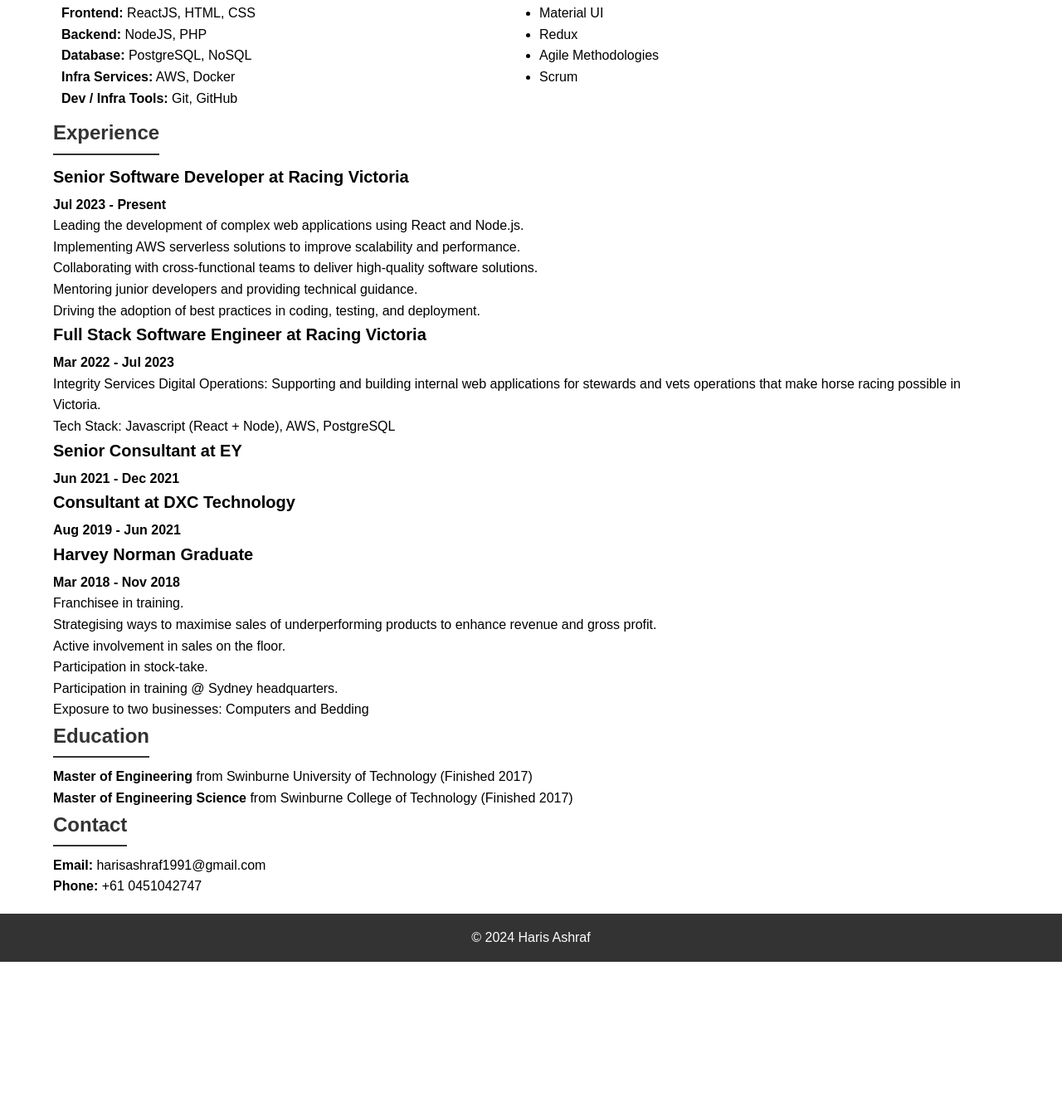
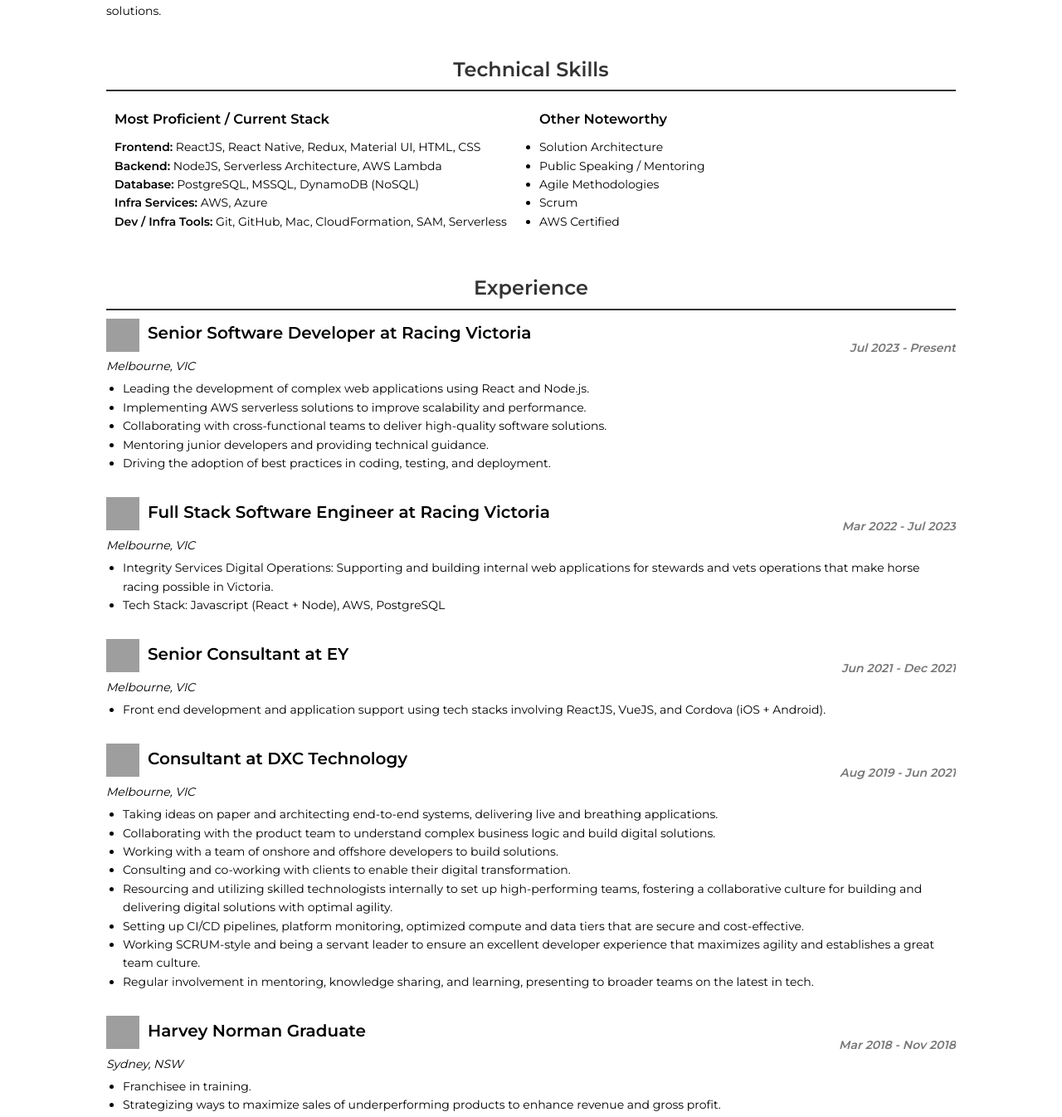
Before and after one commit to iusegithub/pf, a plain HTML site: page index.html in a window 1280 px wide. Shown: the part 375-1721 px from the top of the page at 83% size. Before the commit the page ends 1534 px from the top, so only its background shows below. Drawn offline with Linux system fonts and the light colour scheme; grey boxes are pictures that could not be loaded.

Commit message:
various improvements

```diff
--- a/index.html
+++ b/index.html
@@ -1,31 +1,51 @@
 <!DOCTYPE html>
 <html lang="en">
   <head>
-    <meta charset="UTF-8">
-    <meta name="viewport" content="width=device-width, initial-scale=1.0">
-    <title>Haris Ashraf - Portfolio</title>
-    <link rel="stylesheet" href="styles.css">
+    <meta charset="UTF-8" />
+    <meta name="viewport" content="width=device-width, initial-scale=1.0" />
+    <title>Haris Ashraf's Resume</title>
+    <link rel="stylesheet" href="styles.css" />
+    <link
+      href="https://fonts.googleapis.com/css2?family=Montserrat:wght@300;400;600&display=swap"
+      rel="stylesheet"
+    />
+    <link
+      rel="stylesheet"
+      href="https://cdnjs.cloudflare.com/ajax/libs/font-awesome/6.0.0-beta3/css/all.min.css"
+    />
   </head>
   <body>
     <header>
       <div class="container">
         <h1>Haris Ashraf</h1>
         <p>Consultant and Full Stack Engineer</p>
-            <nav>
-                <ul>
-                    <li><a href="#summary">Summary</a></li>
-                    <li><a href="#skills">Skills</a></li>
-                    <li><a href="#experience">Experience</a></li>
-                    <li><a href="#education">Education</a></li>
-                    <li><a href="#contact">Contact</a></li>
-                </ul>
-            </nav>
+        <div class="contact-info">
+          <a href="https://www.linkedin.com/in/haris-ashraf/" target="_blank"
+            ><i class="fab fa-linkedin"></i
+          ></a>
+          <a href="https://github.com/iusegithub" target="_blank"
+            ><i class="fab fa-github"></i
+          ></a>
+          <a href="https://www.instagram.com/whatsallthehype1/" target="_blank"
+            ><i class="fab fa-instagram"></i
+          ></a>
+          <a href="mailto:harisashraf1@live.com" target="_blank"
+            ><i class="fas fa-envelope"></i
+          ></a>
+        </div>
       </div>
     </header>
+
     <main>
       <section id="summary" class="container">
         <h2>Summary</h2>
-            <p>I'm a consultant and full stack engineer within the web application space where I look for ways to solve problems and add value to society. I use ReactJS, NodeJS, and AWS as my preferred tech stack to build stuff and specialize in serverless architectures.</p>
+        <p>
+          A product-focused full stack engineer with 5 years of software
+          engineering experience, specializing in ReactJS, NodeJS, and AWS. I
+          excel at transforming ideas into secure, scalable, and performant
+          applications, driven by a passion for creative problem-solving and
+          delivering impactful solutions.
+        </p>
       </section>
       <section id="skills" class="container">
         <h2>Technical Skills</h2>
@@ -33,20 +53,32 @@
           <div class="skill-category">
             <h3>Most Proficient / Current Stack</h3>
             <ul>
-                        <li><strong>Frontend:</strong> ReactJS, HTML, CSS</li>
-                        <li><strong>Backend:</strong> NodeJS, PHP</li>
-                        <li><strong>Database:</strong> PostgreSQL, NoSQL</li>
-                        <li><strong>Infra Services:</strong> AWS, Docker</li>
-                        <li><strong>Dev / Infra Tools:</strong> Git, GitHub</li>
+              <li>
+                <strong>Frontend:</strong> ReactJS, React Native, Redux,
+                Material UI, HTML, CSS
+              </li>
+              <li>
+                <strong>Backend:</strong> NodeJS, Serverless Architecture, AWS
+                Lambda
+              </li>
+              <li>
+                <strong>Database:</strong> PostgreSQL, MSSQL, DynamoDB (NoSQL)
+              </li>
+              <li><strong>Infra Services:</strong> AWS, Azure</li>
+              <li>
+                <strong>Dev / Infra Tools:</strong> Git, GitHub, Mac,
+                CloudFormation, SAM, Serverless
+              </li>
             </ul>
           </div>
           <div class="skill-category">
             <h3>Other Noteworthy</h3>
             <ul>
-                        <li>Material UI</li>
-                        <li>Redux</li>
+              <li>Solution Architecture</li>
+              <li>Public Speaking / Mentoring</li>
               <li>Agile Methodologies</li>
               <li>Scrum</li>
+              <li>AWS Certified</li>
             </ul>
           </div>
         </div>
@@ -54,54 +86,164 @@
       <section id="experience" class="container">
         <h2>Experience</h2>
         <div class="job">
+          <div class="job-header">
+            <div class="company">
+              <img
+                id="racing-victoria-logo"
+                class="company-logo"
+                src=""
+                alt="Racing Victoria Logo"
+              />
               <h3>Senior Software Developer at Racing Victoria</h3>
-                <p><strong>Jul 2023 - Present</strong></p>
+            </div>
+            <p class="date"><strong>Jul 2023 - Present</strong></p>
+          </div>
+          <p class="location">Melbourne, VIC</p>
           <ul>
-                    <li>Leading the development of complex web applications using React and Node.js.</li>
-                    <li>Implementing AWS serverless solutions to improve scalability and performance.</li>
-                    <li>Collaborating with cross-functional teams to deliver high-quality software solutions.</li>
-                    <li>Mentoring junior developers and providing technical guidance.</li>
-                    <li>Driving the adoption of best practices in coding, testing, and deployment.</li>
+            <li>
+              Leading the development of complex web applications using React
+              and Node.js.
+            </li>
+            <li>
+              Implementing AWS serverless solutions to improve scalability and
+              performance.
+            </li>
+            <li>
+              Collaborating with cross-functional teams to deliver high-quality
+              software solutions.
+            </li>
+            <li>
+              Mentoring junior developers and providing technical guidance.
+            </li>
+            <li>
+              Driving the adoption of best practices in coding, testing, and
+              deployment.
+            </li>
           </ul>
         </div>
         <div class="job">
+          <div class="job-header">
+            <div class="company">
+              <img
+                id="racing-victoria-logo-2"
+                class="company-logo"
+                src=""
+                alt="Racing Victoria Logo"
+              />
               <h3>Full Stack Software Engineer at Racing Victoria</h3>
-                <p><strong>Mar 2022 - Jul 2023</strong></p>
+            </div>
+            <p class="date"><strong>Mar 2022 - Jul 2023</strong></p>
+          </div>
+          <p class="location">Melbourne, VIC</p>
           <ul>
-                    <li>Integrity Services Digital Operations: Supporting and building internal web applications for stewards and vets operations that make horse racing possible in Victoria.</li>
+            <li>
+              Integrity Services Digital Operations: Supporting and building
+              internal web applications for stewards and vets operations that
+              make horse racing possible in Victoria.
+            </li>
             <li>Tech Stack: Javascript (React + Node), AWS, PostgreSQL</li>
           </ul>
         </div>
         <div class="job">
+          <div class="job-header">
+            <div class="company">
+              <img id="ey-logo" class="company-logo" src="" alt="EY Logo" />
               <h3>Senior Consultant at EY</h3>
-                <p><strong>Jun 2021 - Dec 2021</strong></p>
+            </div>
+            <p class="date"><strong>Jun 2021 - Dec 2021</strong></p>
+          </div>
+          <p class="location">Melbourne, VIC</p>
+          <ul>
+            <li>
+              Front end development and application support using tech stacks
+              involving ReactJS, VueJS, and Cordova (iOS + Android).
+            </li>
+          </ul>
         </div>
         <div class="job">
+          <div class="job-header">
+            <div class="company">
+              <img
+                id="dxc-logo"
+                class="company-logo"
+                src=""
+                alt="DXC Technology Logo"
+              />
               <h3>Consultant at DXC Technology</h3>
-                <p><strong>Aug 2019 - Jun 2021</strong></p>
+            </div>
+            <p class="date"><strong>Aug 2019 - Jun 2021</strong></p>
+          </div>
+          <p class="location">Melbourne, VIC</p>
+          <ul>
+            <li>
+              Taking ideas on paper and architecting end-to-end systems,
+              delivering live and breathing applications.
+            </li>
+            <li>
+              Collaborating with the product team to understand complex business
+              logic and build digital solutions.
+            </li>
+            <li>
+              Working with a team of onshore and offshore developers to build
+              solutions.
+            </li>
+            <li>
+              Consulting and co-working with clients to enable their digital
+              transformation.
+            </li>
+            <li>
+              Resourcing and utilizing skilled technologists internally to set
+              up high-performing teams, fostering a collaborative culture for
+              building and delivering digital solutions with optimal agility.
+            </li>
+            <li>
+              Setting up CI/CD pipelines, platform monitoring, optimized compute
+              and data tiers that are secure and cost-effective.
+            </li>
+            <li>
+              Working SCRUM-style and being a servant leader to ensure an
+              excellent developer experience that maximizes agility and
+              establishes a great team culture.
+            </li>
+            <li>
+              Regular involvement in mentoring, knowledge sharing, and learning,
+              presenting to broader teams on the latest in tech.
+            </li>
+          </ul>
         </div>
         <div class="job">
+          <div class="job-header">
+            <div class="company">
+              <img
+                id="harvey-norman-logo"
+                class="company-logo"
+                src=""
+                alt="Harvey Norman Logo"
+              />
               <h3>Harvey Norman Graduate</h3>
-                <p><strong>Mar 2018 - Nov 2018</strong></p>
+            </div>
+            <p class="date"><strong>Mar 2018 - Nov 2018</strong></p>
+          </div>
+          <p class="location">Sydney, NSW</p>
           <ul>
             <li>Franchisee in training.</li>
-                    <li>Strategising ways to maximise sales of underperforming products to enhance revenue and gross profit.</li>
+            <li>
+              Strategizing ways to maximize sales of underperforming products to
+              enhance revenue and gross profit.
+            </li>
             <li>Active involvement in sales on the floor.</li>
             <li>Participation in stock-take.</li>
-                    <li>Participation in training @ Sydney headquarters.</li>
-                    <li>Exposure to two businesses: Computers and Bedding</li>
+            <li>Participation in training at Sydney headquarters.</li>
+            <li>Exposure to two businesses: Computers and Bedding.</li>
           </ul>
         </div>
       </section>
       <section id="education" class="container">
         <h2>Education</h2>
-            <p><strong>Master of Engineering</strong> from Swinburne University of Technology (Finished 2017)</p>
-            <p><strong>Master of Engineering Science</strong> from Swinburne College of Technology (Finished 2017)</p>
-        </section>
-        <section id="contact" class="container">
-            <h2>Contact</h2>
-            <p><strong>Email:</strong> harisashraf1991@gmail.com</p>
-            <p><strong>Phone:</strong> +61 0451042747</p>
+        <p>
+          <strong>Master of Engineering Science</strong> from Swinburne
+          University of Technology (2017)
+        </p>
       </section>
     </main>
     <footer>
@@ -109,5 +251,6 @@
         <p>&copy; 2024 Haris Ashraf</p>
       </div>
     </footer>
+    <script src="scripts.js"></script>
   </body>
 </html>
--- /dev/null
+++ b/scripts.js
@@ -0,0 +1,15 @@
+document.addEventListener("DOMContentLoaded", function () {
+  const companies = {
+    "racing-victoria-logo": "racingvictoria.com.au",
+    "racing-victoria-logo-2": "racingvictoria.com.au",
+    "ey-logo": "ey.com",
+    "dxc-logo": "dxc.technology",
+    "harvey-norman-logo": "harveynorman.com.au",
+  };
+
+  for (let id in companies) {
+    const domain = companies[id];
+    const logoUrl = `https://logo.clearbit.com/${domain}`;
+    document.getElementById(id).src = logoUrl;
+  }
+});
--- a/styles.css
+++ b/styles.css
@@ -5,31 +5,50 @@
 }
 
 body {
-    font-family: Arial, sans-serif;
+    font-family: 'Montserrat', Arial, Helvetica, sans-serif;
     line-height: 1.6;
+    font-size: 14px;
 }
 
 .container {
-    width: 90%;
+    width: 80%;
     margin: auto;
     overflow: hidden;
 }
 
 header {
-    background: #333;
-    color: #fff;
     padding: 1rem 0;
     margin-bottom: 2rem;
+    text-align: center;
 }
 
-header h1,
+header h1 {
+    font-size: 2.5rem;
+    margin-bottom: 0.5rem;
+}
+
 header p {
-    text-align: center;
+    font-size: 1.2rem;
+    margin-bottom: 1rem;
+}
+
+.contact-info {
+    margin-bottom: 1rem;
+}
+
+.contact-info a {
+    margin: 0 10px;
+    color: #333;
+    text-decoration: none;
+    font-size: 1.5rem;
+}
+
+.contact-info a:hover {
+    color: #0073b1; /* LinkedIn color as default hover color */
 }
 
 nav ul {
     list-style: none;
-    text-align: center;
     padding: 0;
 }
 
@@ -39,7 +58,7 @@ nav ul li {
 }
 
 nav ul li a {
-    color: #fff;
+    color: #333;
     text-decoration: none;
     font-weight: bold;
 }
@@ -49,21 +68,59 @@ main {
 }
 
 main section {
-    margin-bottom: 40px;
+    margin: 60px 0 40px;  /* Added top margin */
 }
 
 main h2 {
     color: #333;
-    margin-bottom: 10px;
+    margin: 40px 0 10px;  /* Added top margin */
     font-size: 24px;
     border-bottom: 2px solid #333;
-    display: inline-block;
+    display: flex;
+    justify-content: space-around;
     padding-bottom: 5px;
+}
+
+.job {
+    margin-bottom: 30px;
+}
+
+.job-header {
+    display: flex;
+    justify-content: space-between;
+    align-items: baseline;
+}
+
+.job .company {
+    display: flex;
+    align-items: center;
+}
+
+.job .company-logo {
+    width: 40px;
+    height: 40px;
+    margin-right: 10px;
 }
 
 .job h3 {
     font-size: 20px;
     margin-bottom: 5px;
+}
+
+.job .location {
+    font-style: italic;
+    font-weight: normal;
+    margin-bottom: 5px;
+}
+
+.job .date {
+    font-style: italic;
+    color: #777;
+}
+
+.job ul {
+    list-style-type: disc;
+    padding-left: 20px;
 }
 
 .skills-grid {
```
Lines whose indentation alone changed are shown as unchanged.
